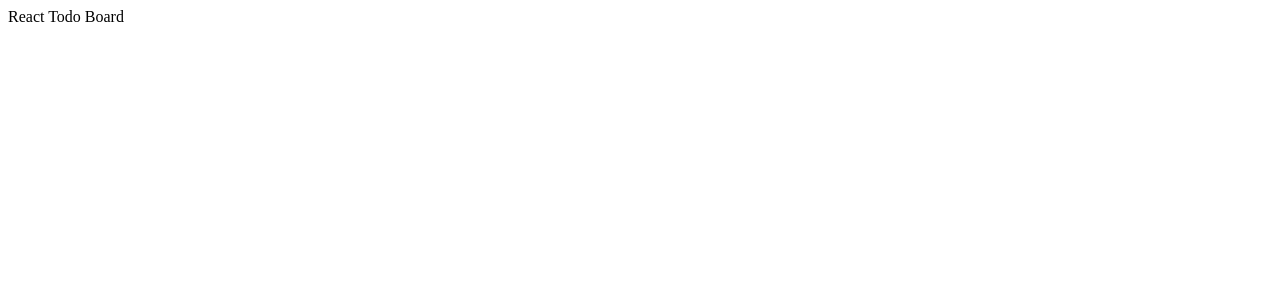
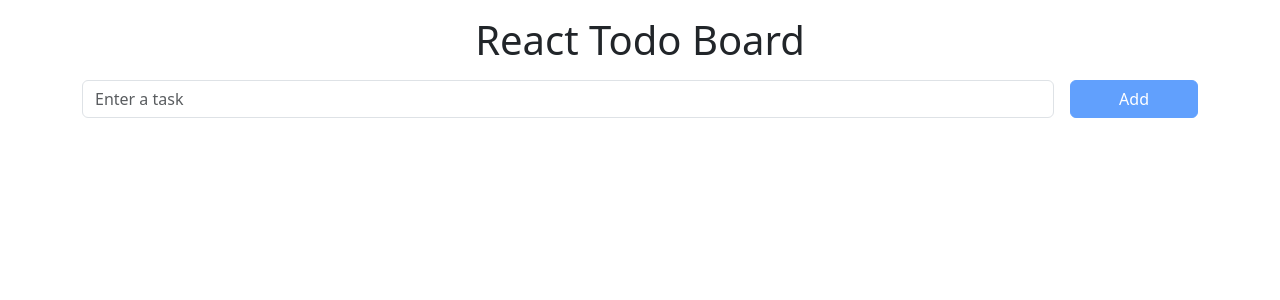
Before and after one commit to jpin730/react-todo-board, a React (Create React App) app: page / in a window 1280 px wide. Shown: the top 300 px of the page. Built offline with nearby package versions, Linux system fonts and the light colour scheme.

Commit message:
feat: :sparkles: create add todo input component

```diff
--- a/public/index.html
+++ b/public/index.html
@@ -23,6 +23,12 @@
     -->
     <title>React Todo Board</title>
     <base href="%PUBLIC_URL%/" />
+    <link
+      href="https://cdn.jsdelivr.net/npm/bootstrap@5.3.1/dist/css/bootstrap.min.css"
+      rel="stylesheet"
+      integrity="sha384-4bw+/aepP/YC94hEpVNVgiZdgIC5+VKNBQNGCHeKRQN+PtmoHDEXuppvnDJzQIu9"
+      crossorigin="anonymous"
+    />
   </head>
   <body>
     <noscript>You need to enable JavaScript to run this app.</noscript>
--- a/src/App.tsx
+++ b/src/App.tsx
@@ -1,5 +1,19 @@
 import { FC } from 'react';
 
+import { AddTodoInput } from './components/AddTodoInput';
+
 export const App: FC = () => {
-  return <div>React Todo Board</div>;
+  const handleNewTodo = (newTodo: string) => {
+    console.log(newTodo);
+  };
+
+  return (
+    <div className='min-vh-100 py-3'>
+      <div className='container'>
+        <h1 className='text-center mb-3'>React Todo Board</h1>
+
+        <AddTodoInput onAddTodo={handleNewTodo} />
+      </div>
+    </div>
+  );
 };
--- /dev/null
+++ b/src/components/AddTodoInput.tsx
@@ -0,0 +1,30 @@
+import { FC, useState } from 'react';
+
+interface Props {
+  onAddTodo: (value: string) => void;
+}
+
+export const AddTodoInput: FC<Props> = ({ onAddTodo }) => {
+  const [newTodo, setNewTodo] = useState('');
+
+  const handleSubmit: React.FormEventHandler<HTMLFormElement> = (e) => {
+    e.preventDefault();
+    onAddTodo(newTodo);
+    setNewTodo('');
+  };
+
+  return (
+    <form className='d-flex gap-3' onSubmit={handleSubmit}>
+      <input
+        type='text'
+        className='form-control'
+        placeholder='Enter a task'
+        value={newTodo}
+        onChange={(e) => setNewTodo(e.target.value)}
+      />
+      <button className='btn btn-primary px-5' disabled={newTodo.length === 0}>
+        Add
+      </button>
+    </form>
+  );
+};
```
